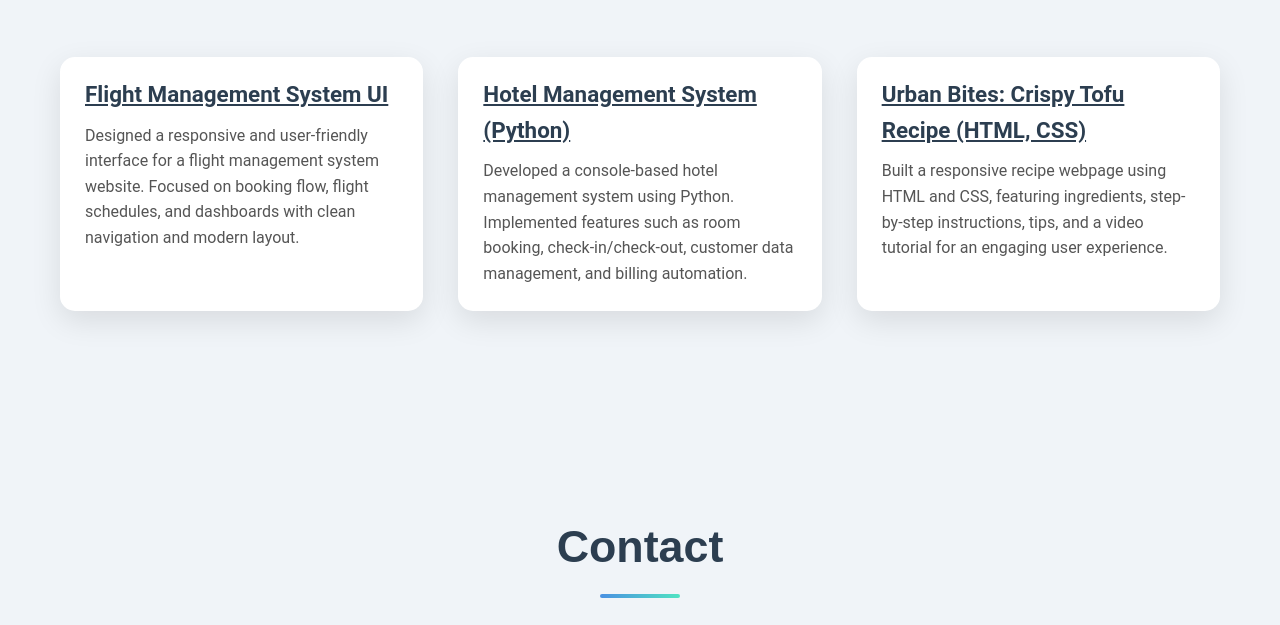
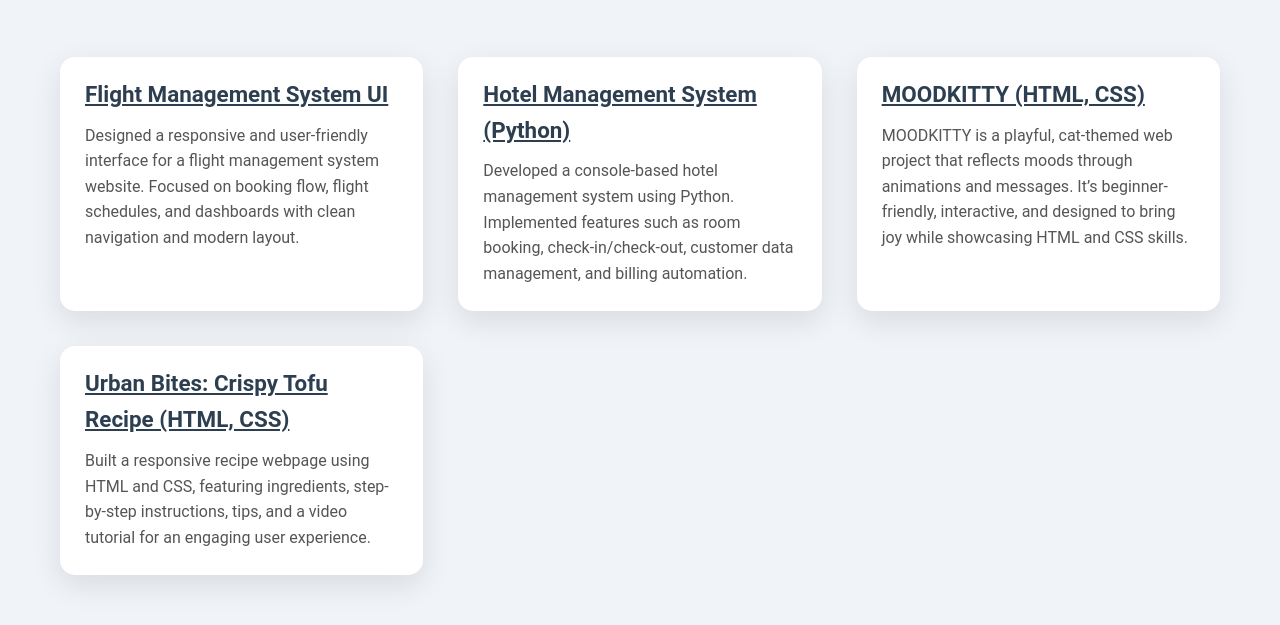
Before and after one commit to kritika-glich/portfolio, a plain HTML site: page index.html in a window 1280 px wide. Shown: the part 2444-3069 px from the top of the page. Drawn offline with Linux system fonts and the light colour scheme.

Commit message:
Add MOODKITTY project to portfolio

```diff
--- a/index.html
+++ b/index.html
@@ -88,6 +88,17 @@
 </div>
 <div class="project">
   <h3>
+    <a href="https://kritika-glich.github.io/moodkitty/" target="_blank">
+      MOODKITTY (HTML, CSS)
+    </a>
+  </h3>
+  <p>
+    MOODKITTY is a playful, cat-themed web project that reflects moods through animations and messages. It’s beginner-friendly, interactive, and designed to bring joy while showcasing HTML and CSS skills.
+  </p>
+</div>
+
+<div class="project">
+  <h3>
     <a href="https://kritika-glich.github.io/CrispyTofuRecipe/" target="_blank">
       Urban Bites: Crispy Tofu Recipe (HTML, CSS)
     </a>
```
